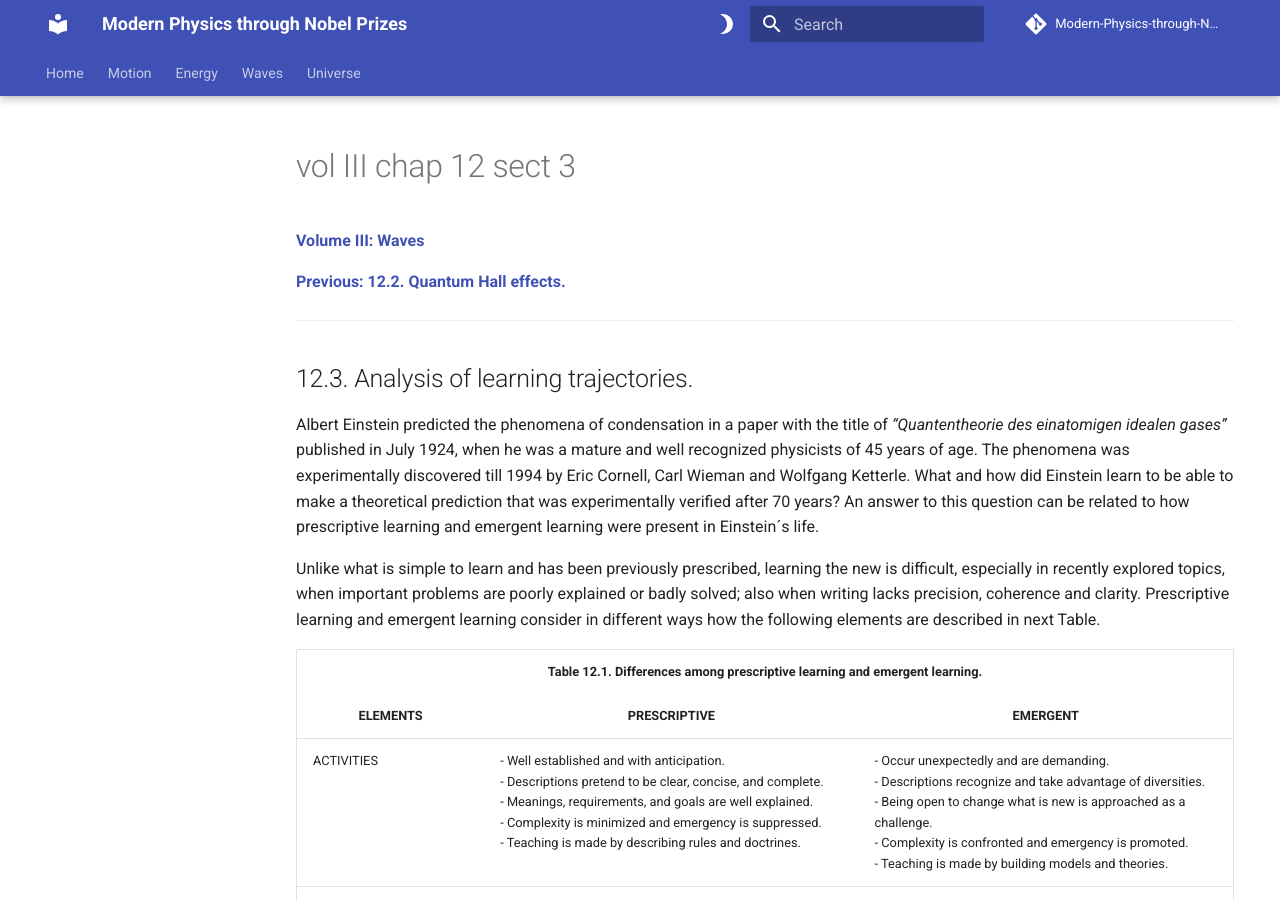
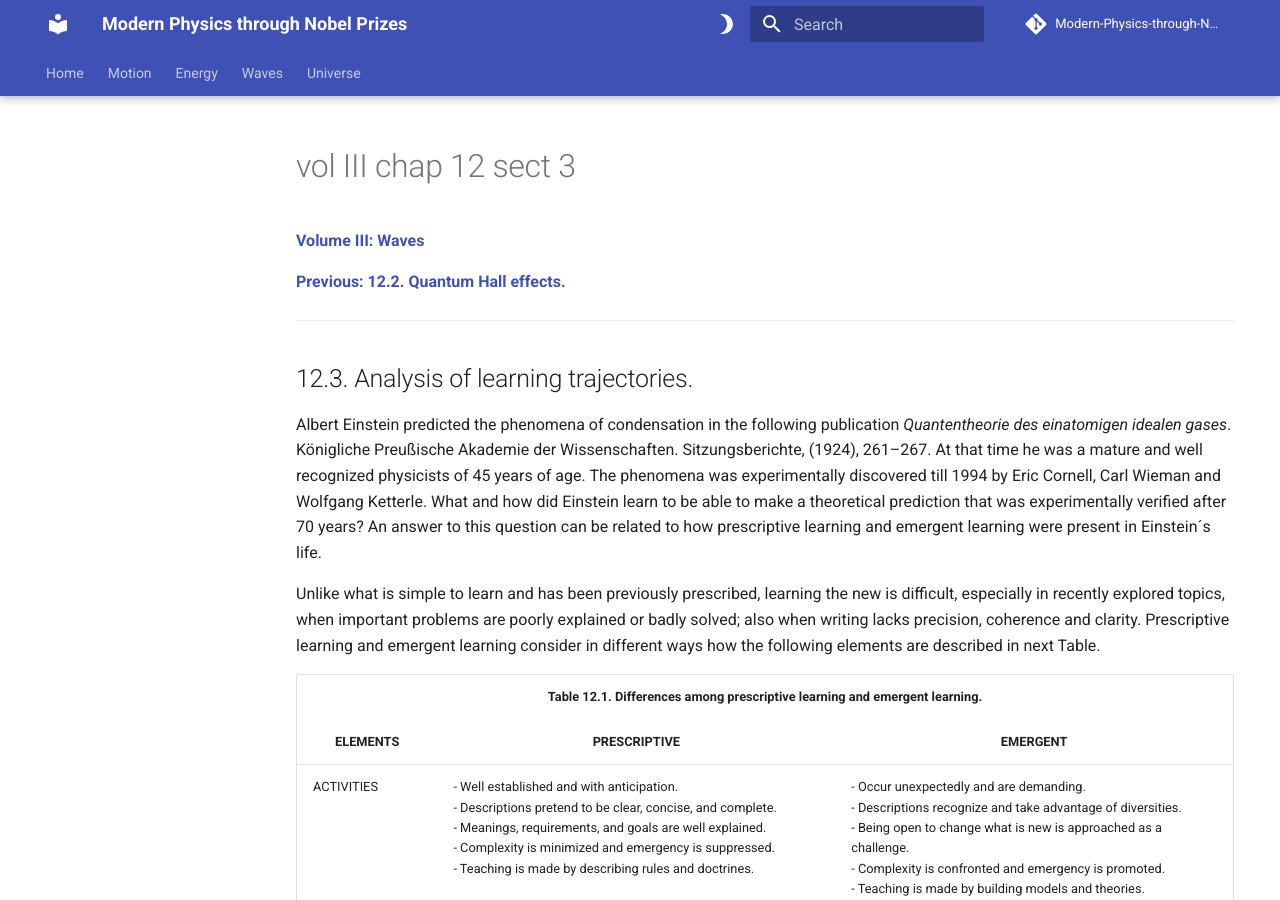
Before and after one commit to modphysnobel/modphysnobel.github.io, an MkDocs documentation site: the page built from docs/vol-III/vol-III-chap-12-sect-3.md, in a window 1280 px wide and 900 px high. Built offline with MkDocs 1.6.1 and Material for MkDocs 9.7.7, drawn with Linux system fonts in a browser that asks for light colours; some web fonts are replaced; comment, search, counter and statistics services are not loaded.

Commit message:
Update vol-III-chap-12-sect-3.md

```diff
--- a/docs/vol-III/vol-III-chap-12-sect-3.md
+++ b/docs/vol-III/vol-III-chap-12-sect-3.md
@@ -6,7 +6,7 @@
 
 ## 12.3.	Analysis of learning trajectories.
 
-Albert Einstein predicted the phenomena of condensation in a paper with the title of *“Quantentheorie des einatomigen idealen gases”* published in July 1924, when he was a mature and well recognized physicists of 45 years of age. The phenomena was experimentally discovered till 1994 by Eric Cornell, Carl Wieman and Wolfgang Ketterle. What and how did Einstein learn to be able to make a theoretical prediction that was experimentally verified after 70 years? An answer to this question can be related to how prescriptive learning and emergent learning were present in Einstein´s life.
+Albert Einstein predicted the phenomena of condensation in the following publication *Quantentheorie des einatomigen idealen gases*. Königliche Preußische Akademie der Wissenschaften. Sitzungsberichte, (1924), 261–267. At that time he was a mature and well recognized physicists of 45 years of age. The phenomena was experimentally discovered till 1994 by Eric Cornell, Carl Wieman and Wolfgang Ketterle. What and how did Einstein learn to be able to make a theoretical prediction that was experimentally verified after 70 years? An answer to this question can be related to how prescriptive learning and emergent learning were present in Einstein´s life.
 
 Unlike what is simple to learn and has been previously prescribed, learning the new is difficult, especially in recently explored topics, when important problems are poorly explained or badly solved; also when writing lacks precision, coherence and clarity. Prescriptive learning and emergent learning consider in different ways how the following elements are described in next Table.
 
@@ -17,13 +17,13 @@ Unlike what is simple to learn and has been previously prescribed, learning the
         </th>
     </tr>
   <tr>
-    <th width="20%" style="text-align: center">
+    <th width="15%" style="text-align: center">
   ELEMENTS
     </th>
-    <th width="40%" style="text-align: center">
+    <th width="42.5%" style="text-align: center">
 PRESCRIPTIVE
     </th>
- <th width="40%" style="text-align: center">
+ <th width="42.5%" style="text-align: center">
 EMERGENT
     </th>
     </tr>
```
